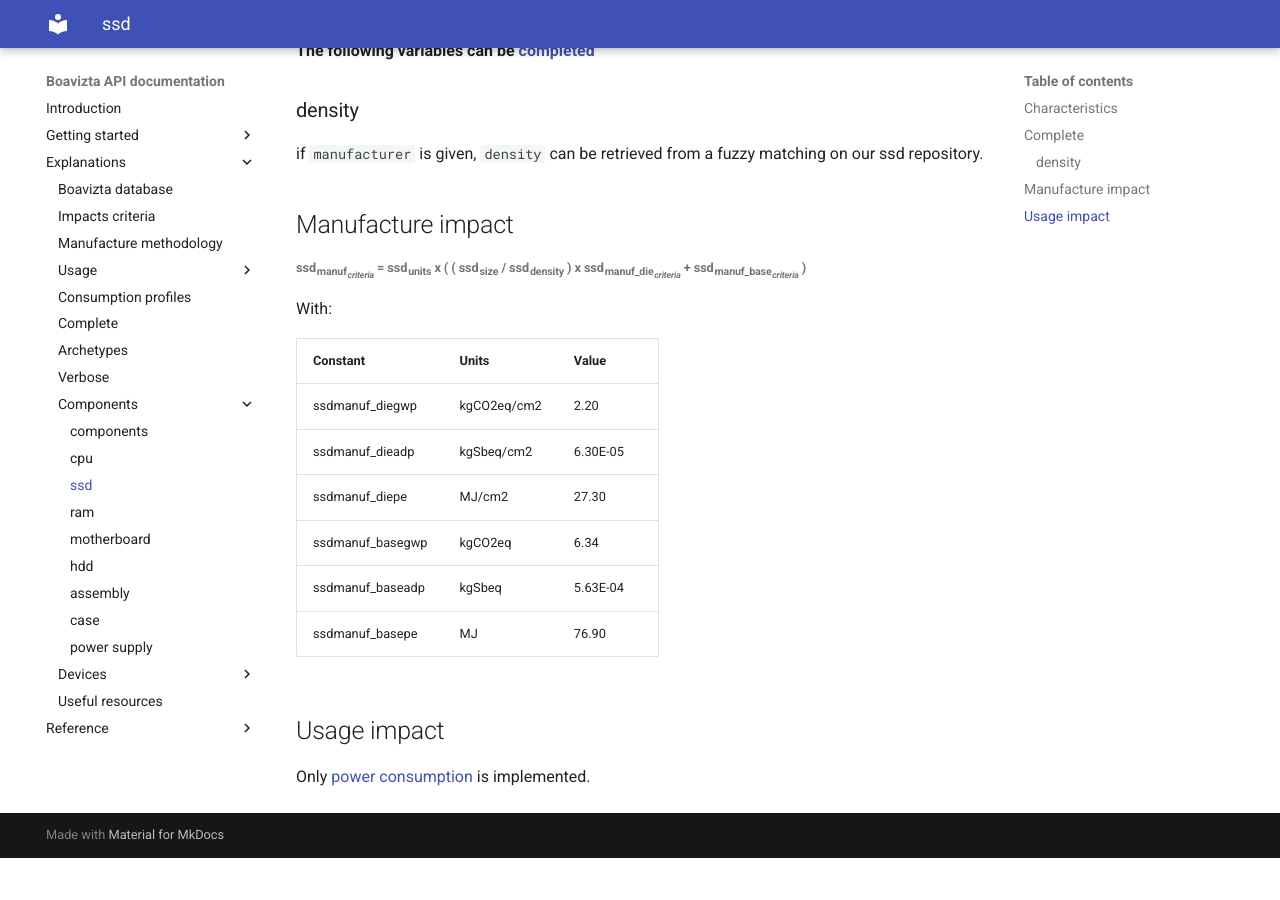
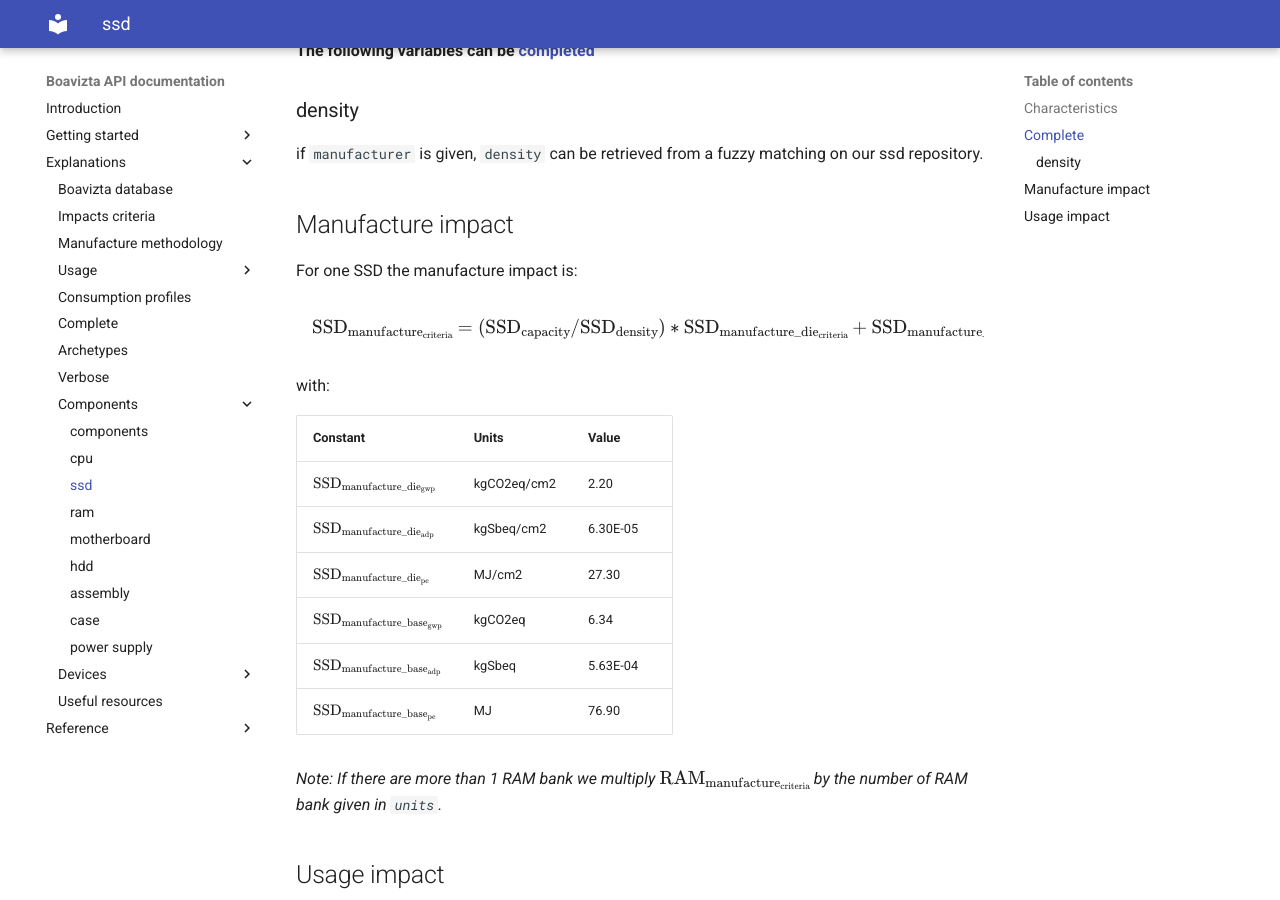
Before and after one commit to Boavizta/boaviztapi, an MkDocs documentation site: the page built from docs/docs/Explanations/components/ssd.md, in a window 1280 px wide and 900 px high, scrolled down 730 px. Built offline with MkDocs 1.6.1 and Material for MkDocs 9.7.7, drawn with Linux system fonts in a browser that asks for light colours; before the commit the page ends 1588 px from its top, so only the background shows below that.

Commit message:
docs: update ssd equations using latex

```diff
--- a/docs/docs/Explanations/components/ssd.md
+++ b/docs/docs/Explanations/components/ssd.md
@@ -25,19 +25,24 @@
 
 ## Manufacture impact
 
-<h6>ssd<sub>manuf<sub><em>criteria</em></sub></sub> = ssd<sub>units</sub> x ( ( ssd<sub>size</sub> / ssd<sub>density</sub> ) x ssd<sub>manuf_die<sub><em>criteria</em></sub></sub> + ssd<sub>manuf_base<sub><em>criteria</em></sub></sub> )</h6>
+For one SSD the manufacture impact is:
 
-With:
+$$
+\text{SSD}_{\text{manufacture}_\text{criteria}} = (\text{SSD}_{\text{capacity}} / \text{SSD}_{\text{density}}) * \text{SSD}_{\text{manufacture_die}_\text{criteria}} + \text{SSD}_{\text{manufacture_base}_\text{criteria}}
+$$
 
-| Constant         | Units       | Value    |
-|------------------|-------------|----------|
-| ssdmanuf_diegwp  | kgCO2eq/cm2 | 2.20     |
-| ssdmanuf_dieadp  | kgSbeq/cm2  | 6.30E-05 |
-| ssdmanuf_diepe   | MJ/cm2      | 27.30    |
-| ssdmanuf_basegwp | kgCO2eq     | 6.34     |
-| ssdmanuf_baseadp | kgSbeq      | 5.63E-04 |
-| ssdmanuf_basepe  | MJ          | 76.90    |
+with:
 
+| Constant                                          | Units       | Value    |
+|---------------------------------------------------|-------------|----------|
+| $\text{SSD}_{\text{manufacture_die}_\text{gwp}}$  | kgCO2eq/cm2 | 2.20     |
+| $\text{SSD}_{\text{manufacture_die}_\text{adp}}$  | kgSbeq/cm2  | 6.30E-05 |
+| $\text{SSD}_{\text{manufacture_die}_\text{pe}}$   | MJ/cm2      | 27.30    |
+| $\text{SSD}_{\text{manufacture_base}_\text{gwp}}$ | kgCO2eq     | 6.34     |
+| $\text{SSD}_{\text{manufacture_base}_\text{adp}}$ | kgSbeq      | 5.63E-04 |
+| $\text{SSD}_{\text{manufacture_base}_\text{pe}}$  | MJ          | 76.90    |
+
+_Note: If there are more than 1 RAM bank we multiply $\text{RAM}_{\text{manufacture}_\text{criteria}}$ by the number of RAM bank given in `units`._
 
 ## Usage impact
 
```
